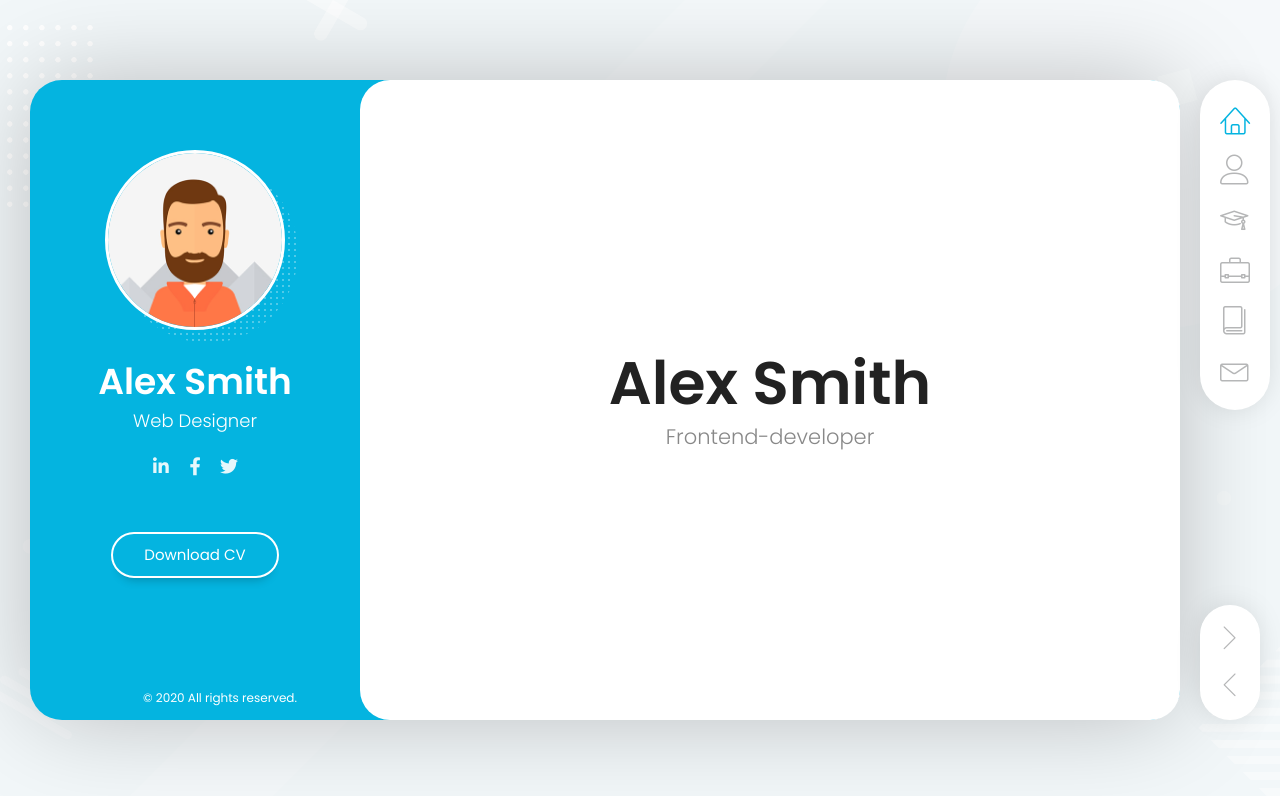
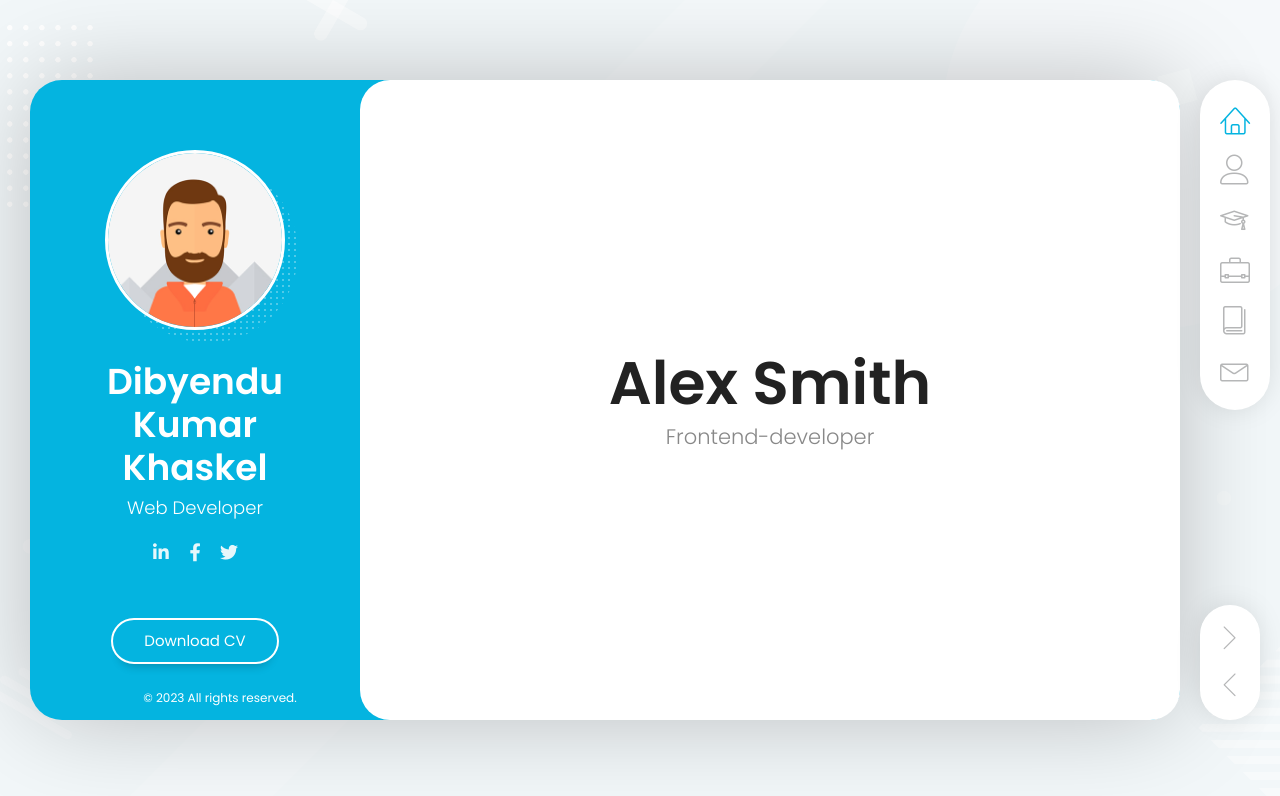
Before and after one commit to DibyenduCode/onlinecv, a plain HTML site: page vcard/index.html in a window 1280 px wide. Shown: the top 796 px of the page. Drawn offline with Linux system fonts and the light colour scheme.

Commit message:
Update index.html

```diff
--- a/vcard/index.html
+++ b/vcard/index.html
@@ -5,7 +5,7 @@
 <head>
     <meta charset="UTF-8" />
     <meta http-equiv="X-UA-Compatible" content="IE=edge">
-    <title>BreezyCV - Resume / CV / vCard Template</title>
+    <title>Dibyendu VCard</title>
     <meta name="viewport" content="width=device-width, initial-scale=1, maximum-scale=1" />
     <meta name="description" content="BreezyCV - Resume / CV / vCard Template" />
     <meta name="keywords" content="vcard, resposnive, retina, resume, jquery, css3, bootstrap, Material CV, portfolio" />
@@ -47,8 +47,8 @@
                 <img src="img/main_photo.jpg" alt="Alex Smith">
               </div>
               <div class="header-titles">
-                <h2>Alex Smith</h2>
-                <h4>Web Designer</h4>
+                <h2>Dibyendu Kumar Khaskel</h2>
+                <h4>Web Developer</h4>
               </div>
             </div>
 
@@ -103,7 +103,7 @@
               <a href="#" target="_blank" class="btn btn-primary">Download CV</a>
             </div>
 
-            <div class="copyrights">© 2020 All rights reserved.</div>
+            <div class="copyrights">© 2023 All rights reserved.</div>
           </header>
 
           <!-- Mobile Navigation -->
```
